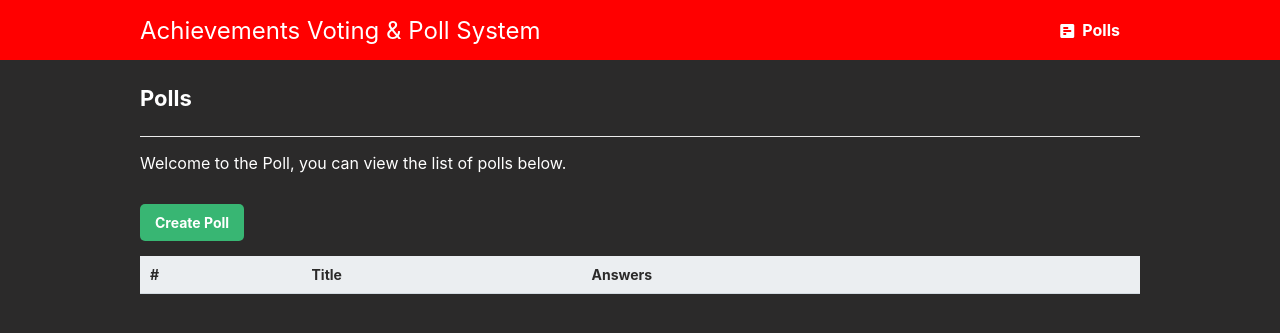
After one commit to IPSniffer/nintendoachievements, a PHP site: page /poll.php in a window 1280 px wide. The commit adds this page. Shown: the top 333 px of the page. Run offline with PHP 8.4, Linux system fonts and the light colour scheme; data that the repository does not hold is empty; some libraries are stand-ins or nearby versions.

Commit message:
Changes made

```diff
--- a/includes/connection.php
+++ b/includes/connection.php
@@ -1,14 +1,14 @@
 <?php
 $server = 'localhost';
-$username = 'binary'
+$username = 'root'
 $password = 'minister'
 $database = 'NamForum'
 
-if(!mysql_connect($server, $username, $password))
+if(!mysqli_connect($server, $username, $password))
 {
     exit('Error: could not establish database connection');
 }
-if(!mysql_select_db($database))
+if(!mysqli_select_db($database))
 {
     exit('Error: could not select the database');
 }
--- /dev/null
+++ b/includes/functions.php
@@ -0,0 +1,39 @@
+<?php
+function pdo_connect_mysql(){
+    $database_host = 'localhost';
+    $database_user = 'root';
+    $database_pass = 'minister';
+    $database_name = 'NamForum';
+    try {
+    return new PDO('mysql:host=' . $database_host . ';dbname=' . $database_name . ';charset=utf8', $database_user, $database_pass);
+    } catch (PDOException $exception) {
+    die ('Failed to connect to database!');
+    }
+}
+
+function template_header($title) {
+echo <<<EOT
+<!DOCTYPE html>
+<html>
+	<head>
+		<meta charset="utf-8">
+		<title>$title</title>
+		<link href="styles/poll.css" rel="stylesheet" type="text/css">
+		<link rel="stylesheet" href="https://use.fontawesome.com/releases/v5.7.1/css/all.css">
+	</head>
+	<body>
+    <nav class="navtop">
+    	<div>
+    		<h1>Achievements Voting & Poll System</h1>
+            <a href="poll.php"><i class="fas fa-poll-h"></i>Polls</a>
+    	</div>
+    </nav>
+EOT;
+}
+
+function template_footer() {
+echo <<<EOT
+    </body>
+</html>
+EOT;
+}
--- /dev/null
+++ b/includes/signout.php
@@ -0,0 +1,5 @@
+<?php
+session_start();
+session_destroy();
+header('Location: ../index.php')
+ ?>
--- /dev/null
+++ b/poll.php
@@ -0,0 +1,41 @@
+<?php
+include 'includes/functions.php';
+// Connect to MySQL
+$pdo = pdo_connect_mysql();
+// MySQL query that selects all the polls and poll answers
+$stmt = $pdo->query('SELECT p.*, GROUP_CONCAT(pa.title ORDER BY pa.id) AS answers FROM polls p LEFT JOIN poll_answers pa ON pa.poll_id = p.id GROUP BY p.id');
+$polls = $stmt->fetchAll(PDO::FETCH_ASSOC);
+?>
+
+<?=template_header('Polls')?>
+
+<div class="content home">
+	<h2>Polls</h2>
+	<p>Welcome to the Poll, you can view the list of polls below.</p>
+	<a href="create.php" class="create-poll">Create Poll</a>
+	<table>
+        <thead>
+            <tr>
+                <td>#</td>
+                <td>Title</td>
+				<td>Answers</td>
+                <td></td>
+            </tr>
+        </thead>
+        <tbody>
+            <?php foreach ($polls as $poll): ?>
+            <tr>
+                <td><?=$poll['id']?></td>
+                <td><?=$poll['title']?></td>
+				<td><?=$poll['answers']?></td>
+                <td class="actions">
+					<a href="vote.php?id=<?=$poll['id']?>" class="view" title="View Poll"><i class="fas fa-eye fa-xs"></i></a>
+                    <a href="delete.php?id=<?=$poll['id']?>" class="trash" title="Delete Poll"><i class="fas fa-trash fa-xs"></i></a>
+                </td>
+            </tr>
+            <?php endforeach; ?>
+        </tbody>
+    </table>
+</div>
+
+<?=template_footer()?>
--- /dev/null
+++ b/styles/poll.css
@@ -0,0 +1,258 @@
+* {
+      box-sizing: border-box;
+      font-family: -apple-system, BlinkMacSystemFont, "segoe ui", roboto, oxygen, ubuntu, cantarell, "fira sans", "droid sans", "helvetica neue", Arial, sans-serif;
+      font-size: 16px;
+      -webkit-font-smoothing: antialiased;
+      -moz-osx-font-smoothing: grayscale;
+}
+body {
+      background-color: #2b2a2a;
+      margin: 0;
+}
+.navtop {
+      background-color: red;
+      height: 60px;
+      width: 100%;
+      border: 0;
+}
+.navtop div {
+      display: flex;
+      margin: 0 auto;
+      width: 1000px;
+      height: 100%;
+}
+.navtop div h1, .navtop div a {
+      display: inline-flex;
+      align-items: center;
+}
+.navtop div h1 {
+      flex: 1;
+      font-size: 24px;
+      padding: 0;
+      margin: 0;
+      color: #ffffff;
+      font-weight: normal;
+}
+.navtop div a {
+      padding: 0 20px;
+      text-decoration: none;
+      color: #ffffff;
+      font-weight: bold;
+}
+.navtop div a i {
+      padding: 2px 8px 0 0;
+}
+.navtop div a:hover {
+      color: #ecf0f6;
+}
+.content {
+      width: 1000px;
+      margin: 0 auto;
+}
+.content h2 {
+      margin: 0;
+      padding: 25px 0;
+      font-size: 22px;
+      border-bottom: 1px solid #ebebeb;
+      color: #ffffff;
+}
+.content p{
+  color: #ffffff;
+}
+.home .create-poll {
+      display: inline-block;
+      text-decoration: none;
+      background-color: #38b673;
+      font-weight: bold;
+      font-size: 14px;
+      border-radius: 5px;
+      color: #FFFFFF;
+      padding: 10px 15px;
+      margin: 15px 0;
+}
+.home .create-poll:hover {
+      background-color: #32a367;
+}
+.content td{
+  color: #ffffff;
+}
+.home table {
+      width: 100%;
+      padding-top: 30px;
+      border-collapse: collapse;
+}
+.home table thead {
+      background-color: #ebeef1;
+      border-bottom: 1px solid #d3dae0;
+}
+.home table thead td {
+      padding: 10px;
+      font-weight: bold;
+      color: #2b2a2a;
+      font-size: 14px;
+}
+.home table tbody tr {
+      border-bottom: 1px solid #d3dae0;
+}
+.home table tbody tr:nth-child(even) {
+      background-color: #fbfcfc;
+}
+.home table tbody tr:hover {
+      background-color: #376ab7;
+}
+.home table tbody tr:hover td {
+      color: #FFFFFF;
+}
+.home table tbody tr:hover td:nth-child(1) {
+      color: #FFFFFF;
+}
+.home table tbody tr td {
+      padding: 10px;
+}
+.home table tbody tr td:nth-child(1) {
+      color: #ffffff;
+}
+.home table tbody tr td.actions {
+      padding: 8px;
+      text-align: right;
+}
+.home table tbody tr td.actions .view, .home table tbody tr td.actions .edit, .home table tbody tr td.actions .trash {
+      display: inline-flex;
+      text-align: right;
+      text-decoration: none;
+      color: #FFFFFF;
+      padding: 10px 12px;
+      border-radius: 5px;
+}
+.home table tbody tr td.actions .trash {
+      background-color: #b73737;
+}
+.home table tbody tr td.actions .trash:hover {
+      background-color: #a33131;
+}
+.home table tbody tr td.actions .edit {
+      background-color: #37afb7;
+}
+.home table tbody tr td.actions .edit:hover {
+      background-color: #319ca3;
+}
+.home table tbody tr td.actions .view {
+      background-color: #37b770;
+}
+.home table tbody tr td.actions .view:hover {
+      background-color: #31a364;
+}
+.update form {
+      padding: 15px 0;
+      display: flex;
+      flex-flow: column;
+      width: 400px;
+}
+.update form label {
+      display: inline-flex;
+      width: 100%;
+      padding: 10px 0;
+      margin-right: 25px;
+}
+.update form input, .update form textarea {
+      padding: 10px;
+      width: 100%;
+      margin-right: 25px;
+      margin-bottom: 15px;
+      border: 1px solid #cccccc;
+}
+.update form textarea {
+      height: 200px;
+}
+.update form input[type="submit"] {
+      display: block;
+      background-color: #38b673;
+      border: 0;
+      font-weight: bold;
+      font-size: 14px;
+      color: #FFFFFF;
+      cursor: pointer;
+      width: 200px;
+      margin-top: 15px;
+      border-radius: 5px;
+}
+.update form input[type="submit"]:hover {
+      background-color: #32a367;
+}
+.delete .yesno {
+      display: flex;
+}
+.delete .yesno a {
+      display: inline-block;
+      text-decoration: none;
+      background-color: #38b673;
+      font-weight: bold;
+      color: #FFFFFF;
+      padding: 10px 15px;
+      margin: 15px 10px 15px 0;
+      border-radius: 5px;
+}
+.delete .yesno a:hover {
+      background-color: #32a367;
+}
+.poll-vote form {
+      display: flex;
+      flex-flow: column;
+}
+.poll-vote form label {
+      padding-bottom: 10px;
+}
+.poll-vote form input[type="radio"] {
+      transform: scale(1.1);
+}
+.poll-vote form input[type="submit"], .poll-vote form a {
+      display: inline-block;
+      padding: 8px;
+      border-radius: 5px;
+      background-color: #38b673;
+      border: 0;
+      font-weight: bold;
+      font-size: 14px;
+      color: #FFFFFF;
+      cursor: pointer;
+      width: 150px;
+      margin-top: 15px;
+}
+.poll-vote form input[type="submit"]:hover, .poll-vote form a:hover {
+      background-color: #32a367;
+}
+.poll-vote form a {
+      text-align: center;
+      text-decoration: none;
+      background-color: #37afb7;
+      margin-left: 5px;
+}
+.poll-vote form a:hover {
+      background-color: #319ca3;
+}
+.poll-result .wrapper {
+      display: flex;
+      flex-flow: column;
+}
+.poll-result .wrapper .poll-question {
+      width: 50%;
+      padding-bottom: 5px;
+}
+.poll-result .wrapper .poll-question p {
+      margin: 0;
+      padding: 5px 0;
+}
+.poll-result .wrapper .poll-question p span {
+      font-size: 14px;
+}
+.poll-result .wrapper .poll-question .result-bar {
+      display: flex;
+      height: 25px;
+      min-width: 5%;
+      background-color: #38b673;
+      border-radius: 5px;
+      font-size: 14px;
+      color: #FFFFFF;
+      justify-content: center;
+      align-items: center;
+}
```
Also changed, not shown: achievements.php (added, +41 -0 lines), home.php (added, +42 -0 lines), includes/authenticate.php (added, +42 -0 lines), includes/banner.php (+7 -4 lines), includes/footer.php (added, +21 -0 lines), includes/header.php (+33 -0 lines), index.php (+13 -15 lines), signin.php (+11 -5 lines), styles/button.css (added, +38 -0 lines), styles/loginform.css (added, +60 -0 lines), styles/topnav.css (added, +52 -0 lines).
